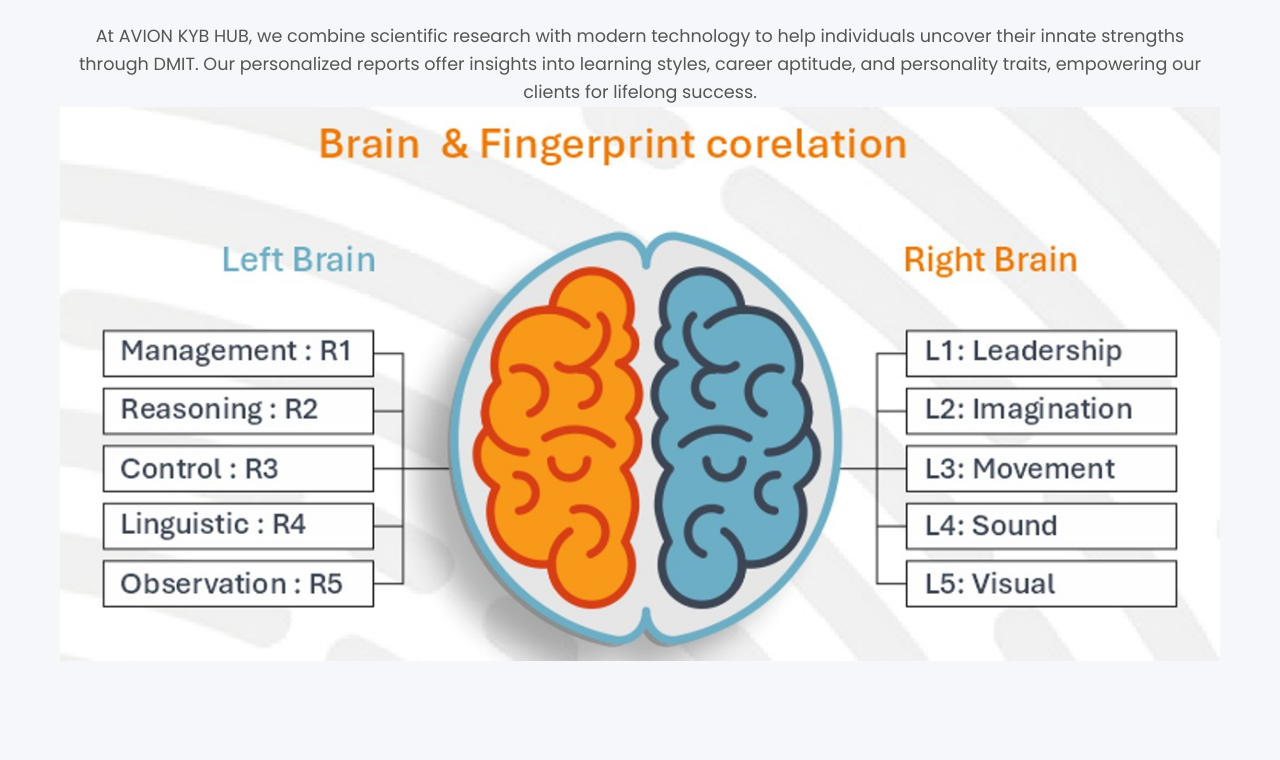
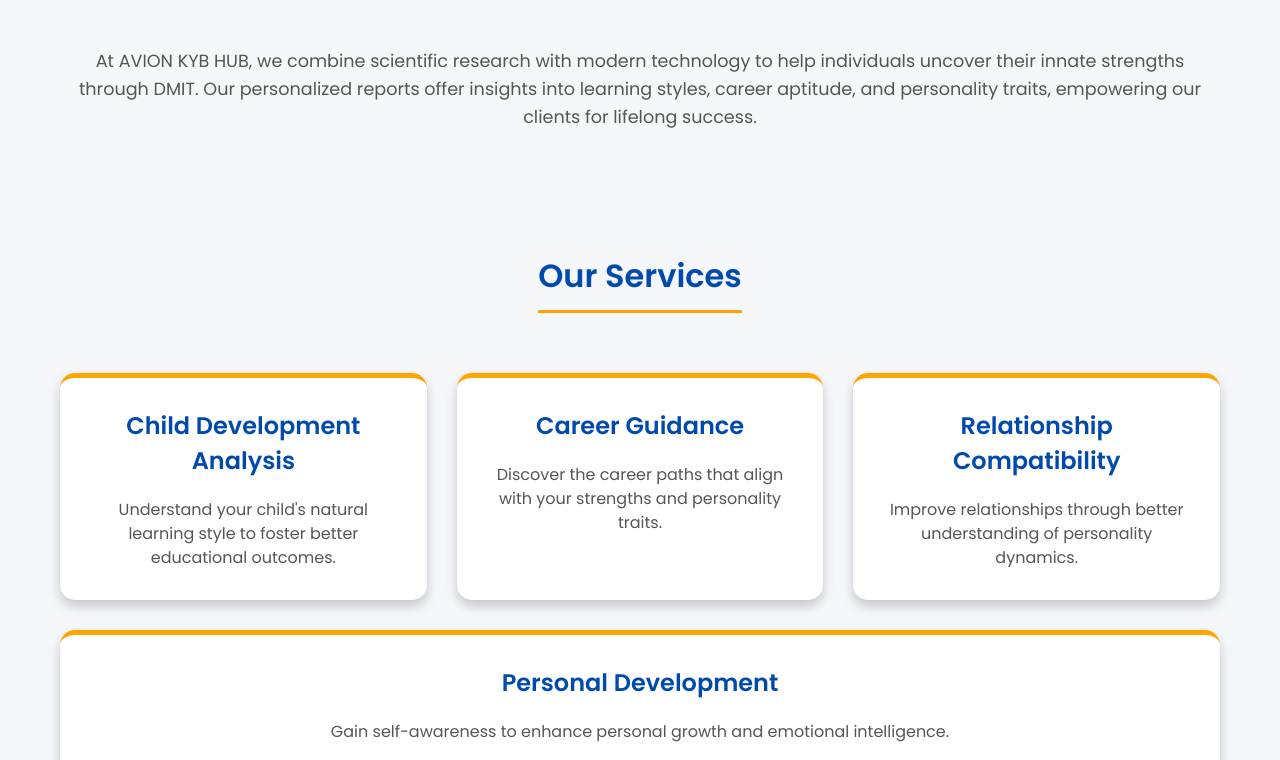
Before and after one commit to avionkybhub/KnowYourBrain, a plain HTML site: page index.html in a window 1280 px wide. Shown: the part 932-1692 px from the top of the page. Drawn offline with Linux system fonts and the light colour scheme.

Commit message:
Update index.html

```diff
--- a/index.html
+++ b/index.html
@@ -8,18 +8,8 @@
     <link rel="preconnect" href="https://fonts.gstatic.com" crossorigin>
     <link href="https://fonts.googleapis.com/css2?family=Poppins:wght@400;600&display=swap" rel="stylesheet">
     <link rel="icon" type="image/png" href="Avion Advisory (1).png">
- <script type="text/javascript">
-        // This will show the alert when the page is loaded
-        window.onload = function() {
-            alert("You cannot catch the brain or intelligence, but definitely the fingers..\nGet your DMI TEST NOW to understand self and world.");
-        };
-    </script>
+
     <style>
-        img {
-            width: 100%;         /* Makes the image take up the full width of its container */
-            height: auto;        /* Maintains the aspect ratio */
-            max-width: 100%;     /* Prevents the image from stretching beyond its original width */
-        }
         * {
             margin: 0;
             padding: 0;
@@ -248,6 +238,7 @@
             width: 20px;
             margin-right: 10px;
         }
+
     </style>
 
 </head>
@@ -263,6 +254,9 @@
             </nav>
         </div>
     </header>
+    <img src="best.jpg" alt="Presentation Image" style="max-width: 100%; height: auto; display: block; margin: 0 auto;">
+
+
 
     <section class="hero">
         <div>
@@ -274,7 +268,6 @@
     <section id="about" class="about">
         <h3>About Us</h3>
         <p>At AVION KYB HUB, we combine scientific research with modern technology to help individuals uncover their innate strengths through DMIT. Our personalized reports offer insights into learning styles, career aptitude, and personality traits, empowering our clients for lifelong success.</p>
-    <img src="Picture2.jpg">
     </section>
 
     <section id="services" class="services">
@@ -307,7 +300,6 @@
             <textarea rows="5" placeholder="Your Message" required></textarea>
             <button type="submit">Send Message</button>
         </form>
-
     </section>
     <a href="https://wa.me/+919067111912" class="whatsapp-button" >
         <img src="https://upload.wikimedia.org/wikipedia/commons/6/6b/WhatsApp.svg" alt="WhatsApp Icon"> Connect with us on WhatsApp
```
